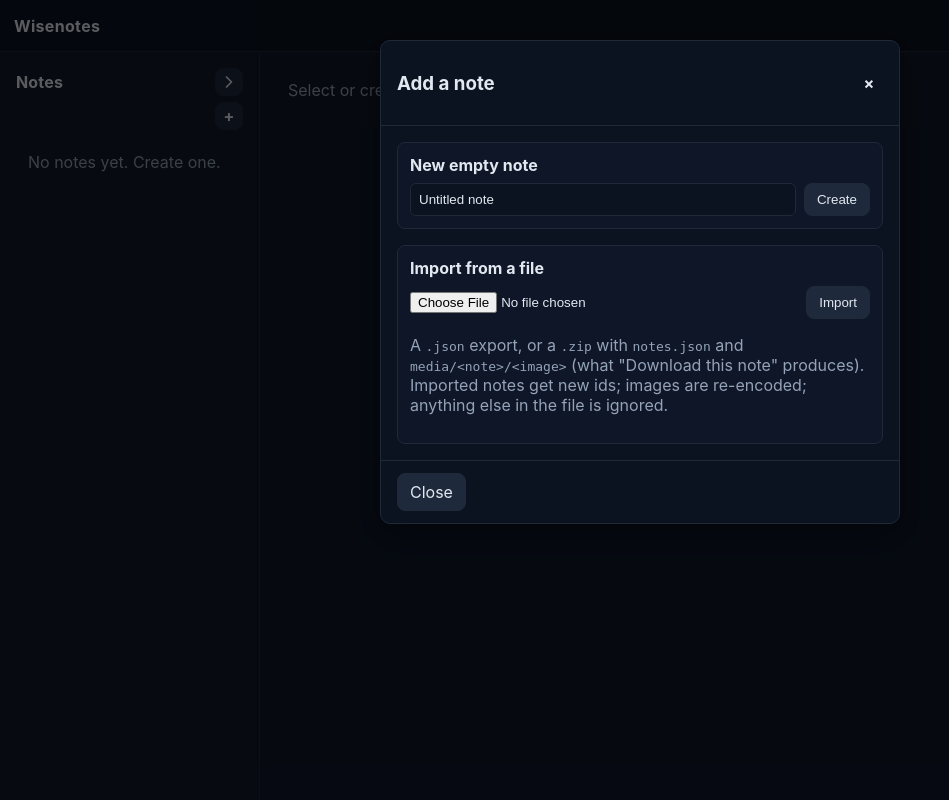
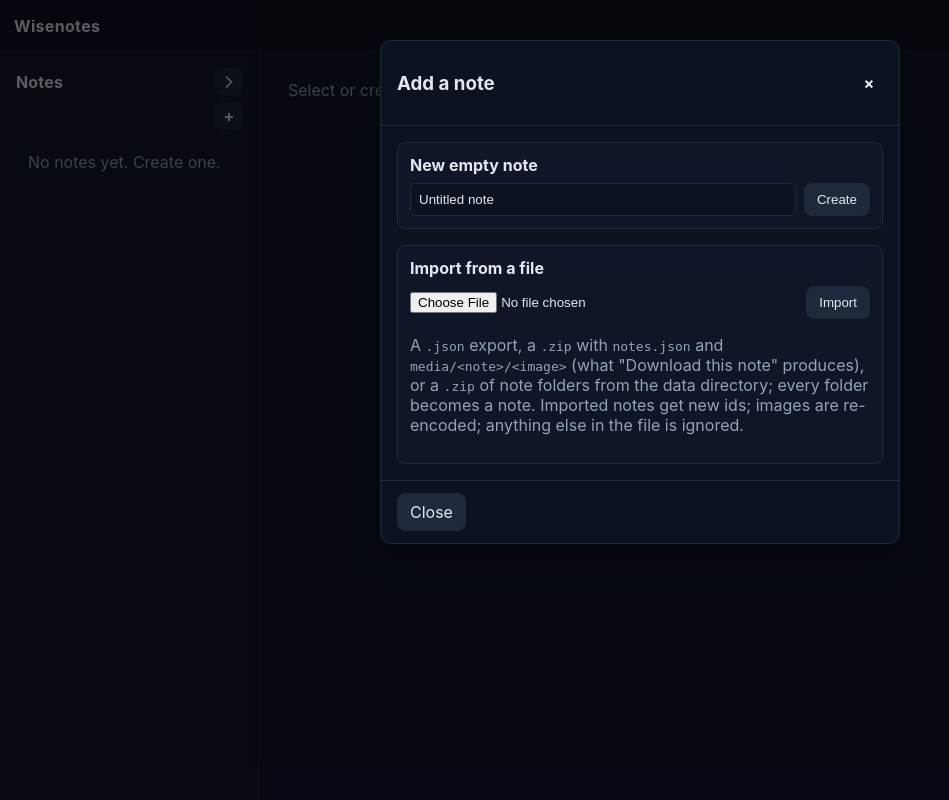
Before and after one commit to junoput/wisenotes, a FastAPI app: page /notes/new in a window 1280 px wide. Shown: the whole page, without its empty margins (0-949 px from the left). Run offline with FastAPI, Linux system fonts and the light colour scheme; some libraries are stand-ins or nearby versions.

Commit message:
fix(import): a refused import says why on the import form, with and without scripts
Every refusal from /notes/import was an HTTPException: without scripts the
browser showed a bare {"detail": ...} body, and with htmx the 400 was
dropped, so the overlay stayed open and nothing was said. That made the new
refusal of a mixed zip (20261019-069) as silent as the partial import it
replaces.

Now the page route answers 400 with the add-note page and the reason above
the import form, or, for htmx, the reason swapped out of band into the open
overlay (app.js lets that one 400 swap). The JSON API is unchanged. The help
text names the note-folder layout.

Co-Authored-By: Claude Opus 5.5 <noreply@anthropic.com>
Claude-Session: https://claude.ai/code/session_01NowScMKYmvraRjVYiah5EF

```diff
--- a/app/routes/pages.py
+++ b/app/routes/pages.py
@@ -83,6 +83,21 @@ def _after_change(
     return RedirectResponse(url=f"/notes/{note.id}" if note else "/", status_code=303)
 
 
+def _import_refused(request: Request, service: NoteService, message: str) -> Response:
+    """A refused import says why, on the import form: the add-note page without
+    scripts, an out-of-band swap into the open overlay with htmx. Both are 400s."""
+    if _is_htmx(request):
+        return templates.TemplateResponse(
+            request,
+            "partials/import_error.html",
+            {"request": request, "import_error": message, "oob": True},
+            status_code=400,
+        )
+    resp = _page(request, service, None, new_note=True, import_error=message)
+    resp.status_code = 400
+    return resp
+
+
 def _attachment(filename: str) -> str:
     """RFC 6266: an ASCII fallback, and the real name as UTF-8 in filename*.
 
@@ -142,9 +157,9 @@ async def import_notes(
         # Decoding images is CPU-bound; off the event loop so one import cannot stall every request.
         result = await run_in_threadpool(import_bundle, service, file.filename or "", content)
     except BundleError as e:
-        raise HTTPException(status_code=400, detail=str(e)) from e
+        return _import_refused(request, service, str(e))
     if not result.notes:
-        raise HTTPException(status_code=400, detail="The file contained no notes")
+        return _import_refused(request, service, "The file contained no notes")
     for line in result.skipped:
         logger.info("import skipped %s", line)
     return _after_change(request, service, result.notes[0], headers=CLOSE_OVERLAY)
--- a/app/static/js/app.js
+++ b/app/static/js/app.js
@@ -128,6 +128,13 @@ window.addEventListener('keydown', (e) => {
 document.body.addEventListener('htmx:beforeSwap', (e) => {
   if (e.detail.requestConfig?.path === '/notes/new') closeSettings();
 });
+// A refused import answers 400 with the reason; htmx drops 4xx bodies unless told,
+// which left the overlay open with nothing said.
+document.body.addEventListener('htmx:beforeSwap', (e) => {
+  if (e.detail.requestConfig?.path === '/notes/import' && e.detail.xhr.status === 400) {
+    e.detail.shouldSwap = true; e.detail.isError = false;
+  }
+});
 
 // ---------------------------------------------------------------- code and math
 
--- /dev/null
+++ b/app/templates/partials/import_error.html
@@ -0,0 +1,2 @@
+{# Why an import was refused. In the add-note form; sent alone, out of band, to an htmx request. #}
+<p id="import-error" class="import-missing import-error" role="alert"{% if oob %} hx-swap-oob="true"{% endif %}{% if not import_error %} hidden{% endif %}>{{ import_error or "" }}</p>
--- a/app/templates/partials/note_new.html
+++ b/app/templates/partials/note_new.html
@@ -15,13 +15,14 @@
       </div>
       <div class="note-settings-section">
         <strong>Import from a file</strong>
+        {% include "partials/import_error.html" %}
         <form class="row import-note-form" action="/notes/import" method="post" enctype="multipart/form-data"
               hx-post="/notes/import" hx-encoding="multipart/form-data" hx-target="body" hx-swap="none">
           <input type="file" name="file" accept=".json,.zip,application/json,application/zip" required aria-label="Notes file">
           <button type="submit" class="btn">Import</button>
         </form>
-        <p class="muted">A <code>.json</code> export, or a <code>.zip</code> with <code>notes.json</code> and <code>media/&lt;note&gt;/&lt;image&gt;</code>
-          (what "Download this note" produces). Imported notes get new ids; images are re-encoded; anything else in the file is ignored.</p>
+        <p class="muted">A <code>.json</code> export, a <code>.zip</code> with <code>notes.json</code> and <code>media/&lt;note&gt;/&lt;image&gt;</code>
+          (what "Download this note" produces), or a <code>.zip</code> of note folders from the data directory; every folder becomes a note. Imported notes get new ids; images are re-encoded; anything else in the file is ignored.</p>
       </div>
     </div>
     <div class="note-settings-actions">
```
Also changed, not shown: tests/test_pages.py (+34 -0 lines).
